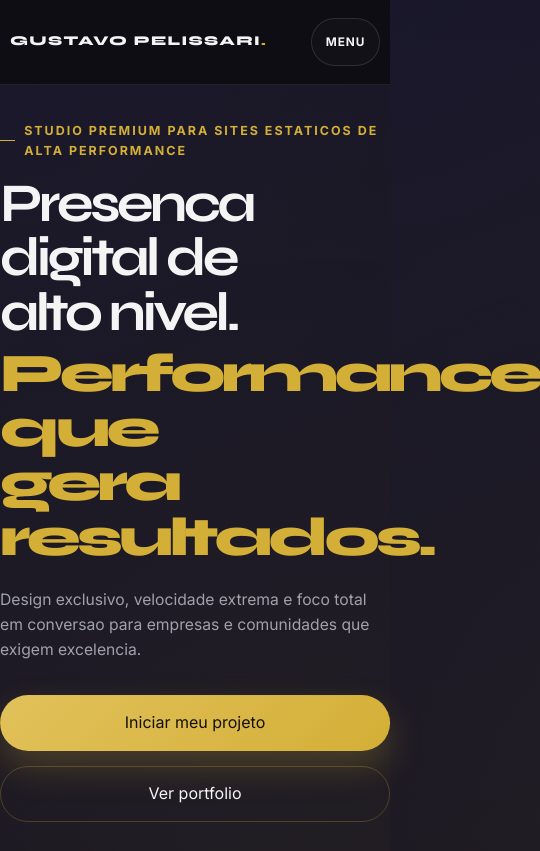
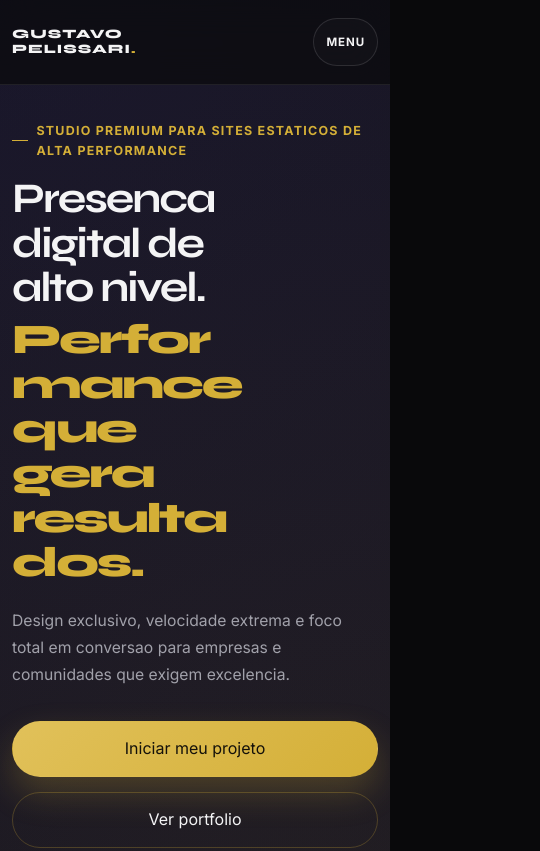
Before and after one commit to GustavoPelissari/meu-site, a website with bundled scripts: page src/index.html in a window 390 px wide. Shown: the top 851 px of the page, 540 px wide, since content can reach past the window. Built offline with nearby package versions, Linux system fonts and the light colour scheme.

Commit message:
Atualização

```diff
--- a/src/styles/global.css
+++ b/src/styles/global.css
@@ -7,11 +7,13 @@
 html {
   scroll-behavior: smooth;
   scroll-padding-top: calc(var(--header-height) + 24px);
+  overflow-x: clip;
 }
 
 body {
   margin: 0;
   min-width: 320px;
+  overflow-x: clip;
   background:
     radial-gradient(circle at top left, rgba(79, 70, 229, 0.14), transparent 28%),
     radial-gradient(circle at 85% 10%, rgba(212, 175, 55, 0.1), transparent 18%),
@@ -70,6 +72,28 @@ button {
   min-height: 100vh;
 }
 
+h1,
+h2,
+h3,
+p,
+li,
+a,
+span,
+strong {
+  overflow-wrap: anywhere;
+}
+
+.hero__content,
+.about__copy,
+.contact__copy,
+.contact__panel,
+.hero__metric,
+.card,
+.differentials__item,
+.testimonials__card {
+  min-width: 0;
+}
+
 .container {
   width: min(100% - 2rem, var(--container-max));
   margin-inline: auto;
@@ -105,6 +129,7 @@ button {
   font-size: clamp(2rem, 4.2vw, 4.1rem);
   line-height: 0.98;
   letter-spacing: -0.05em;
+  text-wrap: balance;
 }
 
 .section__subtitle {
@@ -112,6 +137,7 @@ button {
   max-width: 65ch;
   color: var(--color-text-muted);
   font-size: clamp(1rem, 1.6vw, 1.15rem);
+  text-wrap: pretty;
 }
 
 .header {
@@ -311,6 +337,7 @@ button {
   font-size: clamp(3.3rem, 8vw, 7rem);
   line-height: 0.98;
   letter-spacing: -0.07em;
+  text-wrap: balance;
 }
 
 .hero__title strong {
@@ -1022,7 +1049,7 @@ button {
   }
 
   .container {
-    width: min(100% - 1.25rem, var(--container-max));
+    width: min(100% - 2rem, var(--container-max));
   }
 
   .section {
@@ -1046,9 +1073,10 @@ button {
   }
 
   .hero__title {
-    max-width: 8.5ch;
-    font-size: clamp(2.5rem, 14vw, 4rem);
-    line-height: 1;
+    max-width: 8ch;
+    font-size: clamp(2.2rem, 11.8vw, 3.5rem);
+    line-height: 1.04;
+    letter-spacing: -0.05em;
   }
 
   .hero__title strong {
@@ -1058,6 +1086,27 @@ button {
   .hero__subtitle {
     max-width: 100%;
     font-size: 0.98rem;
+    line-height: 1.72;
+  }
+
+  .section__eyebrow,
+  .hero__eyebrow {
+    letter-spacing: 0.12em;
+  }
+
+  .section__title {
+    font-size: clamp(1.9rem, 8.4vw, 2.8rem);
+    line-height: 1.04;
+    letter-spacing: -0.035em;
+  }
+
+  .section__subtitle,
+  .card__text,
+  .differentials__text,
+  .testimonials__quote,
+  .hero__metric-label,
+  .form__note {
+    line-height: 1.72;
   }
 
   .hero__actions {
@@ -1126,27 +1175,42 @@ button {
 }
 
 @media (max-width: 420px) {
+  .container {
+    width: min(100% - 1.5rem, var(--container-max));
+  }
+
   .header__brand {
-    font-size: 0.84rem;
-    letter-spacing: 0.1em;
+    max-width: 11ch;
+    font-size: 0.8rem;
+    line-height: 1.15;
+    letter-spacing: 0.08em;
   }
 
   .header__toggle {
     min-width: 44px;
-    padding: 0 0.85rem;
-    font-size: 0.74rem;
+    padding: 0 0.75rem;
+    font-size: 0.72rem;
   }
 
   .hero__title {
-    font-size: clamp(2.2rem, 15vw, 3.4rem);
+    max-width: 7.4ch;
+    font-size: clamp(2rem, 10.8vw, 2.9rem);
+    line-height: 1.06;
   }
 
   .button {
     min-height: 50px;
-    padding: 0.9rem 1.1rem;
+    padding: 0.9rem 1rem;
+    white-space: normal;
   }
 
   .section__title {
-    font-size: clamp(1.8rem, 9vw, 2.5rem);
+    font-size: clamp(1.72rem, 8vw, 2.3rem);
+  }
+
+  .section__eyebrow,
+  .hero__eyebrow,
+  .card__meta {
+    letter-spacing: 0.1em;
   }
 }
```
